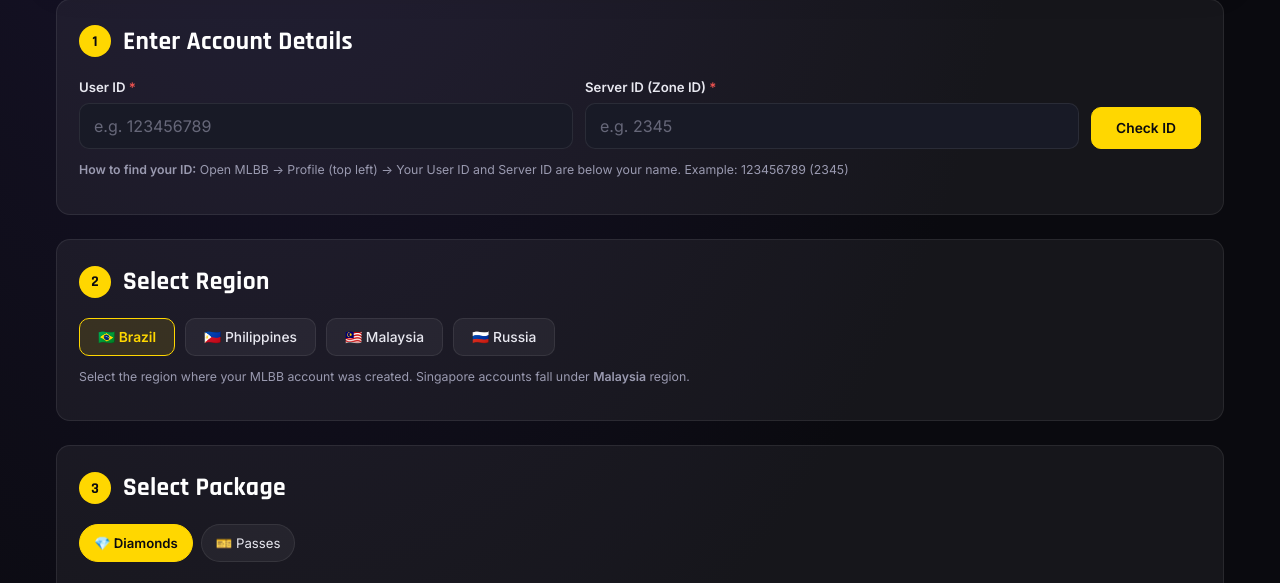
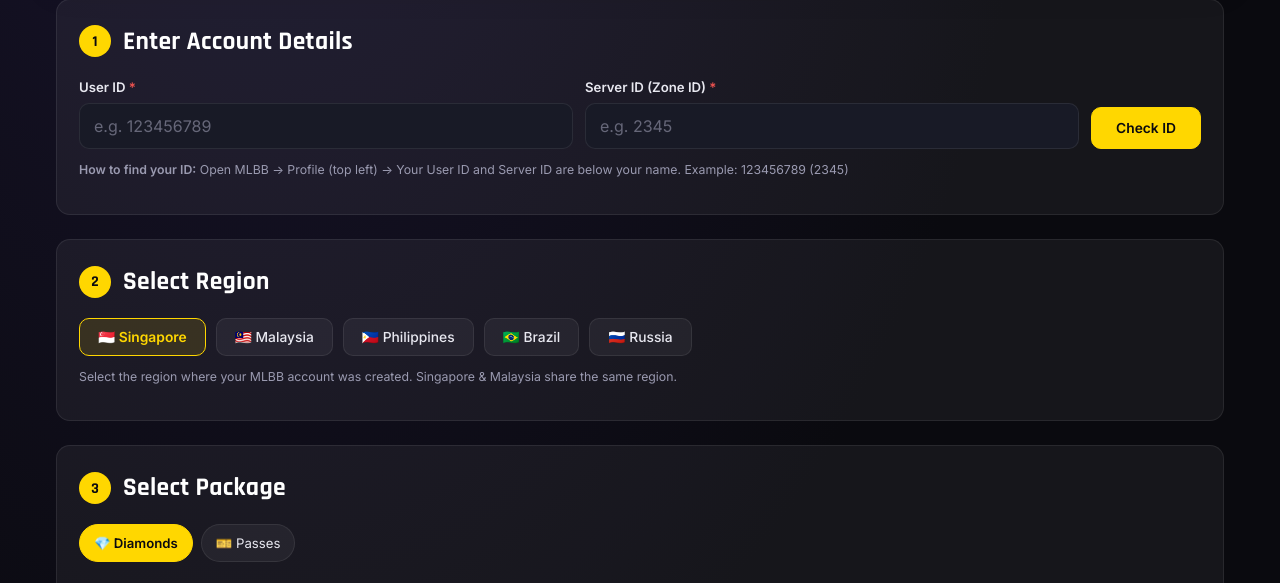
Before and after one commit to DemonicMinz/sgs-guide, a Flask app: page /topup/mlbb in a window 1280 px wide. Shown: the part 419-1002 px from the top of the page. Run offline with Flask 3, Linux system fonts and the light colour scheme.

Commit message:
fix: add Singapore as default region, reorder region buttons

```diff
--- a/static/topup.js
+++ b/static/topup.js
@@ -33,7 +33,7 @@
     serverId: "",
     playerName: "",
     verified: false,
-    region: "br",
+    region: "my",
     category: "diamonds",
     selectedPkg: null,
     packages: null,
--- a/templates/topup_mlbb.html
+++ b/templates/topup_mlbb.html
@@ -132,12 +132,13 @@
     <h2>Select Region</h2>
   </div>
   <div class="region-grid" id="region-grid">
-    <button class="region-btn active" data-region="br">&#x1F1E7;&#x1F1F7; Brazil</button>
+    <button class="region-btn active" data-region="my">&#x1F1F8;&#x1F1EC; Singapore</button>
+    <button class="region-btn" data-region="my">&#x1F1F2;&#x1F1FE; Malaysia</button>
     <button class="region-btn" data-region="ph">&#x1F1F5;&#x1F1ED; Philippines</button>
-    <button class="region-btn" data-region="my">&#x1F1F2;&#x1F1FE; Malaysia</button>
+    <button class="region-btn" data-region="br">&#x1F1E7;&#x1F1F7; Brazil</button>
     <button class="region-btn" data-region="ru">&#x1F1F7;&#x1F1FA; Russia</button>
   </div>
-  <p class="form-help">Select the region where your MLBB account was created. Singapore accounts fall under <strong>Malaysia</strong> region.</p>
+  <p class="form-help">Select the region where your MLBB account was created. Singapore &amp; Malaysia share the same region.</p>
 </section>
 
 <!-- Step 3: Select Package -->
```
